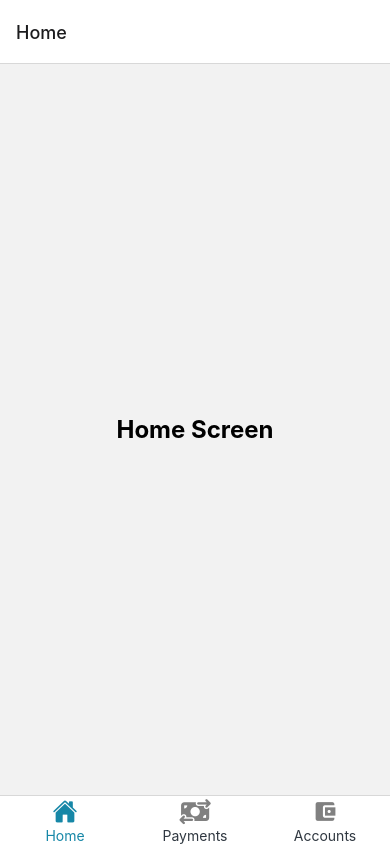
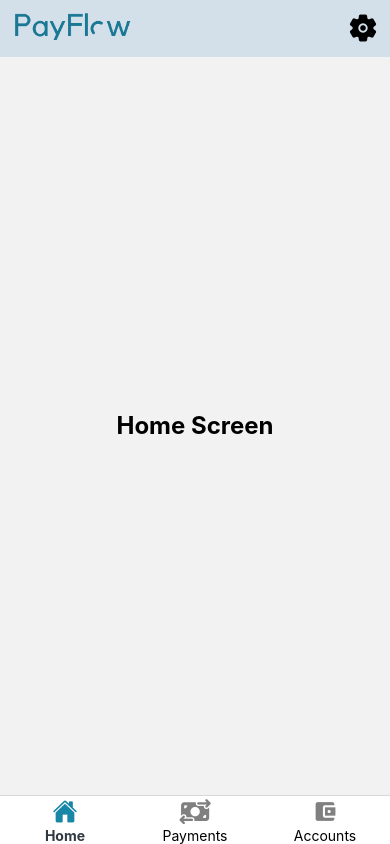
Before and after one commit to Narothe/payflow-mobile, a React Native app in the folder PayFlow/: screen / in a window 390 px wide. Built offline with nearby package versions, Linux system fonts and the light colour scheme.

Commit message:
feat: top bar

```diff
--- a/PayFlow/components/common/types.ts
+++ b/PayFlow/components/common/types.ts
@@ -5,3 +5,7 @@ export interface InputInterface {
   defaultValue?: '';
   name: string;
 }
+export interface TabLabelInterface {
+  label: string;
+  focused: boolean;
+}
--- /dev/null
+++ b/PayFlow/components/navigation/CustomTabLabel.tsx
@@ -0,0 +1,7 @@
+/* eslint-disable */
+import React from "react";
+import { Text } from "react-native";
+import { TabLabelInterface } from "../common/types.ts";
+export const CustomTabLabel: React.FC<TabLabelInterface> = ({ label, focused }) => (
+  <Text className={focused ? 'text-black font-bold' : 'text-gray'}>{label}</Text>
+);
--- a/PayFlow/components/navigation/MainScreen.tsx
+++ b/PayFlow/components/navigation/MainScreen.tsx
@@ -5,28 +5,28 @@ import Payments from "./screens/ Payments.tsx";
 import Home from "./screens/Home.tsx";
 import Accounts from "./screens/Accounts.tsx";
 import Ionicons from 'react-native-vector-icons/Ionicons';
+import AntDesign from 'react-native-vector-icons/AntDesign';
 import MaterialIcons from 'react-native-vector-icons/MaterialIcons';
 import FontAwesome6 from 'react-native-vector-icons/FontAwesome6';
-import { Text, View } from "react-native";
+import { CustomTabLabel } from "./CustomTabLabel.tsx";
 import React from "react";
+import { TopBar } from "./TopBar.tsx";
 
 const Tab = createBottomTabNavigator();
 
 const homeName: string = "Home";
 const paymentsName: string  = "Payments";
 const accountsName: string  = "Accounts";
-interface TabLabelProps {
-  label: string;
-  focused: boolean;
-}
-const CustomTabLabel: React.FC<TabLabelProps> = ({ label, focused }) => (
-  <Text className={focused ? 'text-tertiary' : 'text-black'}>{label}</Text>
-);
 
-function Tabs() : React.JSX.Element {
+
+export default function Tabs() : React.JSX.Element {
   return (
     <NavigationContainer>
-      <Tab.Navigator>
+      <Tab.Navigator
+        screenOptions={{
+          header: () => <TopBar />,
+        }}
+      >
         <Tab.Screen
           name={homeName}
           component={Home}
@@ -76,4 +76,3 @@ function Tabs() : React.JSX.Element {
     </NavigationContainer>
   );
 }
-export default Tabs;
--- /dev/null
+++ b/PayFlow/components/navigation/TopBar.tsx
@@ -0,0 +1,16 @@
+/* eslint-disable */
+import { Image, View } from "react-native";
+import Logo from "../../assets/logo/payflow.png";
+import Ionicons from "react-native-vector-icons/Ionicons";
+import React from "react";
+
+export const TopBar = () => (
+  <View className="flex justify-between flex-row p-3 bg-secondary">
+    <View className="flex w-2/6 h-7">
+      <Image source={Logo} className={"w-full h-full"} />
+    </View>
+    <View>
+      <Ionicons name={'settings'} size={30} color={"#000"} />
+    </View>
+  </View>
+);
```
Also changed, not shown: PayFlow/assets/logo/payflow-small.png (added).
